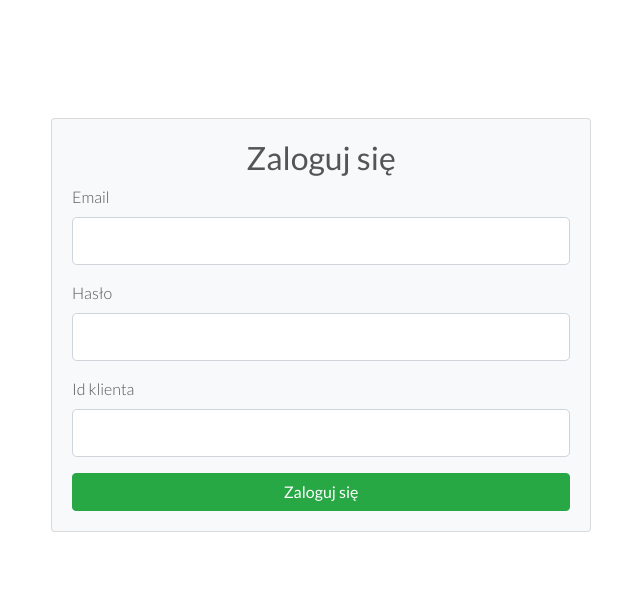
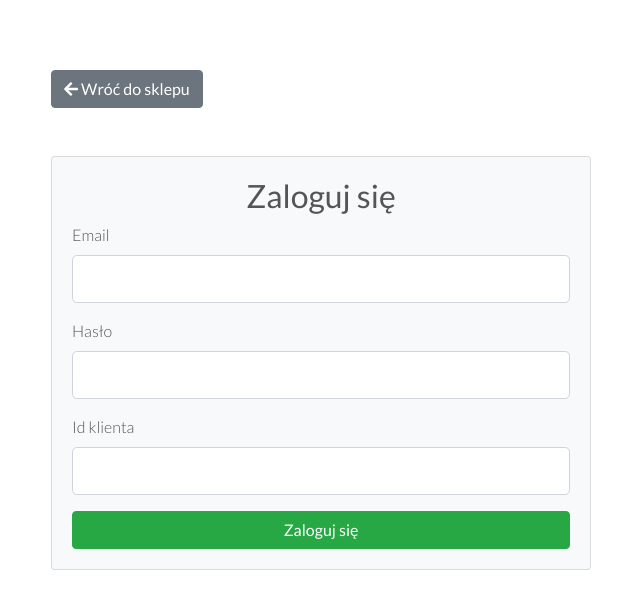
Before and after one commit to Obbik/test, a React (Create React App) app: page / in a window 1280 px wide. Shown: the top 608 px of the page, without its empty margins (319-959 px from the left). Built offline with nearby package versions, Linux system fonts and the light colour scheme.

Commit message:
Added return to shop button

```diff
--- a/package.json
+++ b/package.json
@@ -2,7 +2,7 @@
   "name": "vendim-dashboard",
   "version": "0.1.0",
   "private": true,
-  "homepage": "http://localhost:3000/vendim-dashboard",
+  "homepage": "http://localhost:3000/dashboard",
   "dependencies": {
     "@testing-library/jest-dom": "^4.2.4",
     "@testing-library/react": "^9.5.0",
--- a/src/containers/User/Login.js
+++ b/src/containers/User/Login.js
@@ -18,13 +18,18 @@ class Login extends Component {
 		if (Email && Password && ClientId) {
 			this.props.onLogin(user);
 		}
-	}
+    }
+
+    returnToShop = () => {
+        window.location.href = 'http://localhost:8080/shop';
+    }
 
 	render() {
 		return (
             <div className="row">
                 {/* d-flex align-items-center min-vh-100 */}
                 <div className="col-md-6 mx-auto">
+                    <button onClick={this.returnToShop} className="btn btn-secondary"><i className="fas fa-arrow-left"></i> Wróć do sklepu</button>
                     <div className="card card-body bg-light mt-5">
                         <div className="text-center">
                             {/* <div className="mt-2 mb-4">
--- a/src/index.js
+++ b/src/index.js
@@ -9,7 +9,7 @@ import * as serviceWorker from './serviceWorker';
 
 ReactDOM.render(
     <BrowserRouter
-        basename="vendim-dashboard"
+        basename="dashboard"
     >
         <App/>
     </BrowserRouter>,
```
